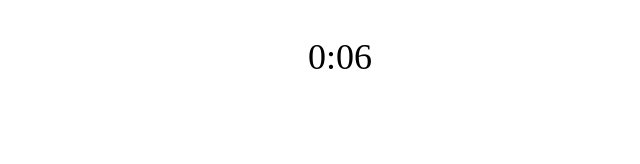
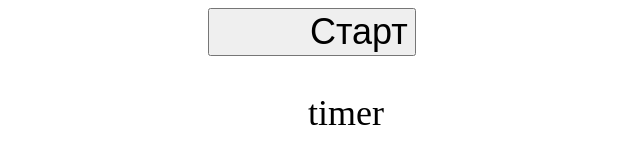
Before and after one commit to markbulavchyk/timer, a plain HTML site: page index.html in a window 1280 px wide. Shown: the whole page, without its empty margins (0-640 px from the left). Drawn offline with Linux system fonts and the light colour scheme.

Commit message:
add eventlistener and btn for start

```diff
--- a/index.html
+++ b/index.html
@@ -9,7 +9,14 @@
 </head>
 <body>
 
+
+    <button id="start">Старт</button>
+
+    <!-- <button id="stop">Стоп</button>
+    <button id="reset">Сброс</button> -->
+
     <p id="countdown">timer</p>
+
 
     <script src="script.js"></script>
 </body>
--- a/script.js
+++ b/script.js
@@ -1,37 +1,22 @@
 'use strict';
 
-// window.addEventListener('DOMContentLoaded', () => {
-//     // const timer = setTimeout(function() {
-//     //     console.log('прошло 2 секунды');
-//     // },2000);
-
-//     let timer = document.querySelector('#timer');
-//     let count = 0;
-//     const timerFunc = setTimeout(() => {
-//         console.log(timer,count);
-//         count++;
-//         if (count < 5) {
-//             timerFunc();
-//         } else {
-//             return count;
-//         }
-//     },1000);
-// });
-
-let time = 10;
+let time = 180; // задаем время в секундах
 
 const countDown = document.querySelector('#countdown');
+const btnStart = document.querySelector('#start');
 
-setInterval(updateCountdown, 1000);
+btnStart.addEventListener('click', () => {
+    setInterval(updateCountdown, 1000); // запуск функции будет повторятся каждую секунду
+});
 
 function updateCountdown () {
     if (time <= 0 ) {
         countDown.innerHTML = `время вышло`
     } else {
-        const minutes = Math.floor(time / 60);
+        const minutes = Math.floor(time / 60); // делим время на 60 , узнаем сколько минут задано в тайм, и округляем
         let seconds = time % 60;
-        seconds = seconds < 10 ? '0' + seconds : seconds;
+        seconds = seconds < 10 ? '0' + seconds : seconds; // если в секундах меньше 10, что бы подставлялся нолик
         countDown.innerHTML = `${minutes}:${seconds}`
-        time--;
+        time--; // время уменьшается на 1 с каждой итерацией
     }
 }
```
